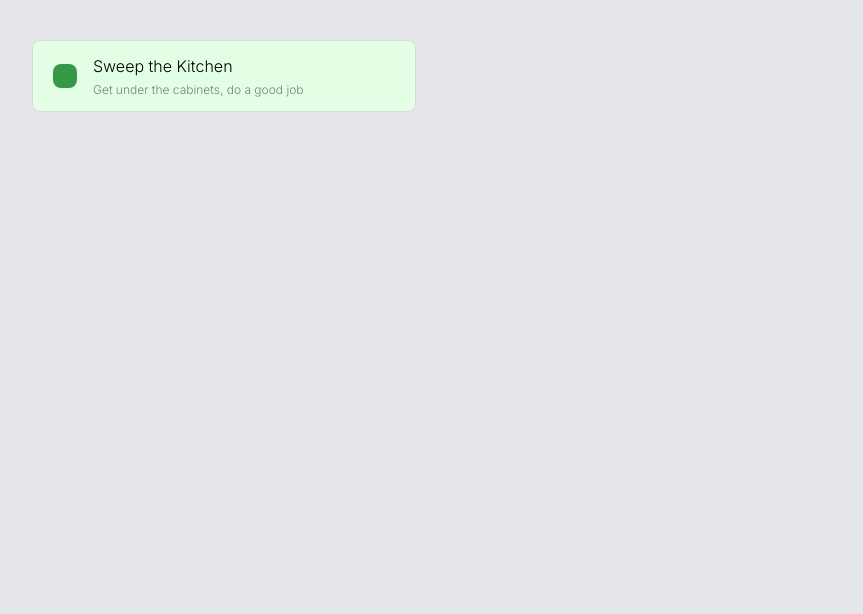
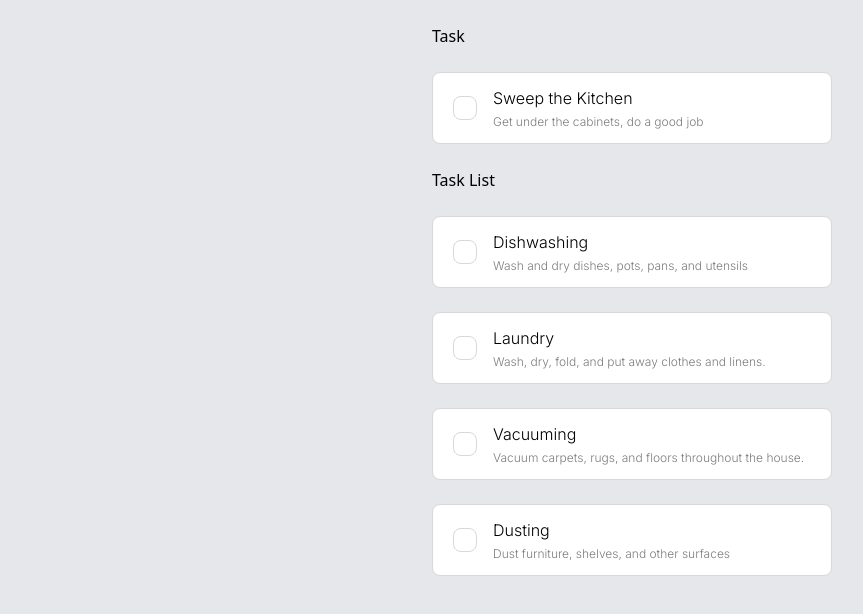
Before and after one commit to williamldennis/f2-styling, a React (Vite) app: page / in a window 1280 px wide. Shown: the top 614 px of the page, without its empty margins (8-871 px from the left). Built offline with nearby package versions, Linux system fonts and the light colour scheme; a web font is replaced by a local one.

Commit message:
working task list

```diff
--- a/src/App.css
+++ b/src/App.css
@@ -4,7 +4,6 @@
 
 @theme {
   --font-display: "Inter";
-  --breakpoint-3xl: 120rem;
   --color-task-border: #D8D8D8;
   --color-box-checked: #359845;
   --color-body: #7D7D7D;
--- a/src/App.tsx
+++ b/src/App.tsx
@@ -1,58 +1,62 @@
 import { useState } from 'react'
 import './App.css'
+import Task, { type TaskProps } from './components/Task';
 import { clsx } from 'clsx';
 
 
-function Task() {
-  const [checked, setChecked] = useState(false)
+const taskList = [
+  {
+    "id": 1,
+    "title": "Dishwashing",
+    "body": "Wash and dry dishes, pots, pans, and utensils"
+  },
+  {
+    "id": 2,
+    "title": "Laundry",
+    "body": "Wash, dry, fold, and put away clothes and linens."
+  },
+  {
+    "id": 3,
+    "title": "Vacuuming",
+    "body": "Vacuum carpets, rugs, and floors throughout the house."
+  },
+  {
+    "id": 3,
+    "title": "Dusting",
+    "body": "Dust furniture, shelves, and other surfaces"
+  },
+  {
+    "id": 4,
+    "title": "Sweep the Kitchen",
+    "body": "Get under the cabinets, do a good job"
+  }
+]
 
-  const handleCheckBox = () => {
-    console.log("clicked");
 
-    setChecked(prev => !prev)
-    console.log({ checked })
-
-    return checked
-
-  }
-
-  const taskBodyUnchecked = clsx(
-    'm-10 flex flex-row border-1 border-task-border h-18 max-w-sm bg-white rounded-lg items-center'
-  )
-
-  const taskBodyChecked = clsx(
-    'm-10 flex flex-row border-1 border-task-border h-18 max-w-sm bg-body-checked rounded-lg items-center'
-  )
-
-  const taskBoxChecked = clsx(
-    'w-6 h-6 rounded-lg bg-box-checked ml-5'
-  )
-
-  const taskBoxUnchecked = clsx(
-    'border w-6 h-6 rounded-lg border-box-unchecked-border ml-5'
-  )
-
+function TaskList() {
   return (
     <>
-      <div className='bg-gray-200 h-screen w-screen absolute'>
-        <div className={checked ? taskBodyUnchecked : taskBodyChecked}>
-          <button
-            className={checked ? taskBoxUnchecked : taskBoxChecked}
-            onClick={() => handleCheckBox()}
-          />
-          <div className='p-4 '>
-            <p className='font-[inter] font-light'>
-              Sweep the Kitchen
-            </p>
-            <p className='font-[inter] text-xs text-body font-light mt-1'>
-              Get under the cabinets, do a good job
-            </p>
-          </div>
-        </div>
-      </div>
-
+      <Task
+        id={taskList[0].id}
+        title={taskList[0].title}
+        body={taskList[0].body}
+      />
+      <Task
+        id={taskList[1].id}
+        title={taskList[1].title}
+        body={taskList[1].body}
+      />
+      <Task
+        id={taskList[2].id}
+        title={taskList[2].title}
+        body={taskList[2].body}
+      />
+      <Task
+        id={taskList[3].id}
+        title={taskList[3].title}
+        body={taskList[3].body}
+      />
     </>
-
   )
 }
 
@@ -60,9 +64,19 @@ function Task() {
 function App() {
   return (
     <>
-      <div>
-        <Task />
+      <div className='bg-gray-200 h-screen w-screen absolute flex justify-center'>
+        <div>
+          <div className='m-6'>Task</div>
+          <Task
+            id={taskList[4].id}
+            title={taskList[4].title}
+            body={taskList[4].body}
+          />
+          <div className='m-6'>Task List</div>
+          <TaskList />
+        </div>
       </div>
+
 
     </>
   )
--- /dev/null
+++ b/src/components/Task.tsx
@@ -0,0 +1,64 @@
+import { clsx } from 'clsx';
+import { useState } from 'react'
+
+export type TaskProps = {
+    id: number,
+    title: string,
+    body: string
+}
+
+export default function Task({ id, title, body }: TaskProps) {
+    const [checked, setChecked] = useState(false)
+
+    const handleCheckBox = () => {
+        console.log("clicked");
+
+        setChecked(prev => !prev)
+        console.log({ checked })
+
+        return checked
+
+    }
+
+    const taskBodyUnchecked = clsx(
+        'flex flex-row border-1 border-task-border h-18 w-100 bg-white rounded-lg items-center'
+    )
+
+    const taskBodyChecked = clsx(
+        'flex flex-row border-1 border-task-border h-18 w-100 bg-body-checked rounded-lg items-center'
+    )
+
+    const taskBoxChecked = clsx(
+        'w-6 h-6 rounded-lg bg-box-checked ml-5'
+    )
+
+    const taskBoxUnchecked = clsx(
+        'border border-task-border w-6 h-6 rounded-lg border-box-unchecked-border ml-5'
+    )
+
+    return (
+        <>
+            <div>
+                <div className='flex flex-column items-center m-6'>
+                    <div className={!checked ? taskBodyUnchecked : taskBodyChecked}>
+                        <button
+                            className={!checked ? taskBoxUnchecked : taskBoxChecked}
+                            onClick={() => handleCheckBox()}
+                        />
+                        <div className='p-4 '>
+                            <p className='font-[inter] font-light'>
+                                {title}
+                            </p>
+                            <p className='font-[inter] text-xs text-body font-light mt-1'>
+                                {body}
+                            </p>
+                        </div>
+                    </div>
+                </div>
+
+            </div>
+
+        </>
+
+    )
+}
```
